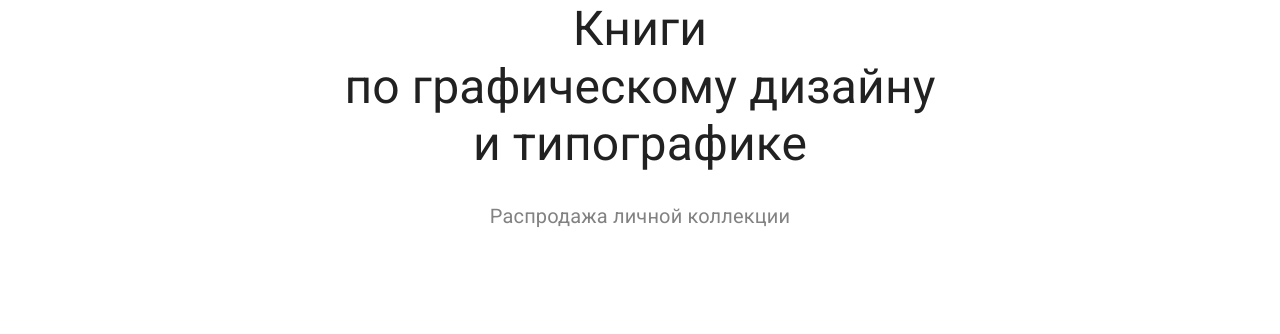
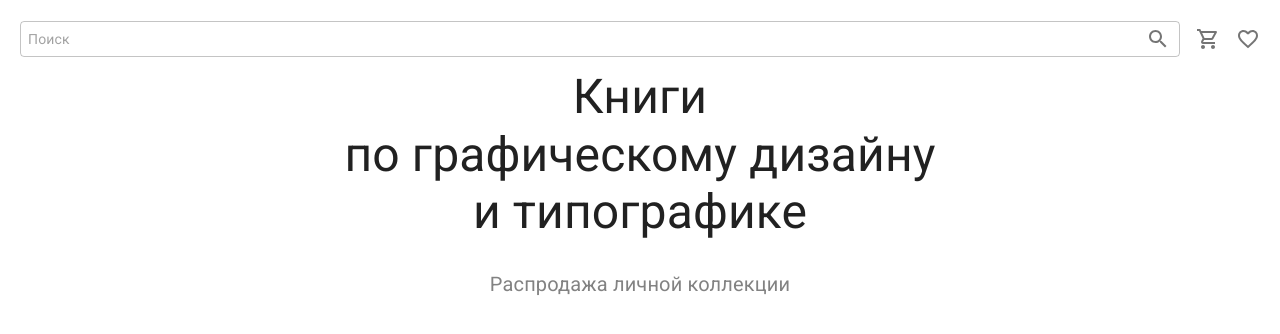
Before and after one commit to maxlindr/bookstore-next, a Next.js app: page / in a window 1280 px wide. Shown: the top 334 px of the page. Built offline with nearby package versions, Linux system fonts and the light colour scheme.

Commit message:
Page layout

```diff
--- a/pages/index.tsx
+++ b/pages/index.tsx
@@ -1,22 +1,13 @@
-import Head from 'next/head'
-import { Roboto } from 'next/font/google'
 import { HomePage } from '@/widgets/HomePage';
-
-const robotoFont = Roboto({ subsets: ['cyrillic'], weight: ['400', '500'] });
+import { PageLayout } from '@/widgets/PageLayout';
 
 export default function Home() {
   return (
-    <>
-      <Head>
-        <title>Книги по графическому дизайну и типографике</title>
-        <meta name="description" content="Каталог книг по графическому дизайну и типографике. Распродажа личной коллекции." />
-        <meta name="viewport" content="width=device-width, initial-scale=1" />
-        <link rel="icon" href="/favicon.ico" />
-      </Head>
-
-      <main className={robotoFont.className}>
-        <HomePage />
-      </main>
-    </>
-  )
+    <PageLayout
+      title="Книги по графическому дизайну и типографике"
+      description="Каталог книг по графическому дизайну и типографике. Распродажа личной коллекции."
+    >
+      <HomePage />
+    </PageLayout>
+  );
 }
--- a/styles/globals.css
+++ b/styles/globals.css
@@ -13,10 +13,16 @@
 }
 
 html,
-body {
+body,
+#__next {
   max-width: 100vw;
   overflow-x: hidden;
-  height: 100vh;
+  min-height: 100vh;
+}
+
+#__next {
+  display: flex;
+  flex-direction: column;
 }
 
 img {
--- /dev/null
+++ b/widgets/PageLayout/PageLayout.module.scss
@@ -0,0 +1,6 @@
+.main {
+  padding-top: 68px;
+  padding-bottom: 56px;
+
+  flex-grow: 1;
+}
--- /dev/null
+++ b/widgets/PageLayout/PageLayout.tsx
@@ -0,0 +1,42 @@
+import { ReactNode } from 'react';
+import Head from 'next/head';
+import { Roboto } from 'next/font/google';
+import cn from 'classnames';
+import { useMediaQuery, useTheme } from '@mui/material';
+
+import styles from './PageLayout.module.scss';
+import { MobileFooter } from '@/widgets/MobileFooter';
+import { AppBar } from '@/widgets/AppBar';
+
+const robotoFont = Roboto({
+  subsets: ['cyrillic'],
+  weight: ['300', '400', '500', '700'],
+});
+
+interface Props {
+  title: string;
+  description: string;
+  children: ReactNode | ReactNode[];
+}
+
+export const PageLayout = ({ children, title, description }: Props) => {
+  const theme = useTheme();
+  const isMobile = useMediaQuery(theme.breakpoints.down('sm'));
+
+  return (
+    <>
+      <Head>
+        <title>{title}</title>
+        <meta name="description" content={description} />
+        <meta name="viewport" content="width=device-width, initial-scale=1" />
+        <link rel="icon" href="/favicon.ico" />
+      </Head>
+
+      <AppBar />
+
+      <main className={cn(robotoFont.className, styles.main)}>{children}</main>
+
+      {isMobile && <MobileFooter />}
+    </>
+  );
+};
--- /dev/null
+++ b/widgets/PageLayout/index.ts
@@ -0,0 +1 @@
+export * from './PageLayout';
```
